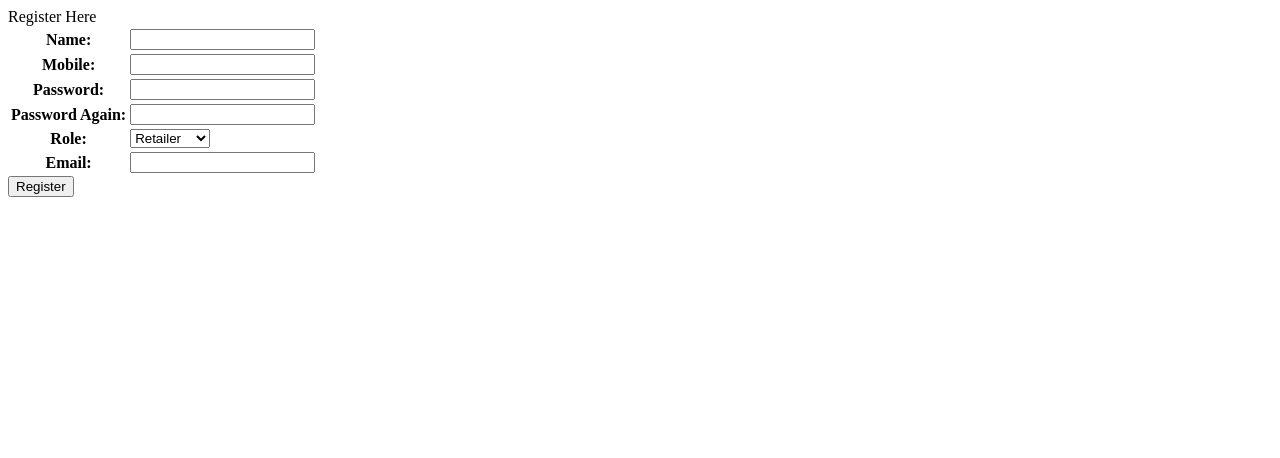
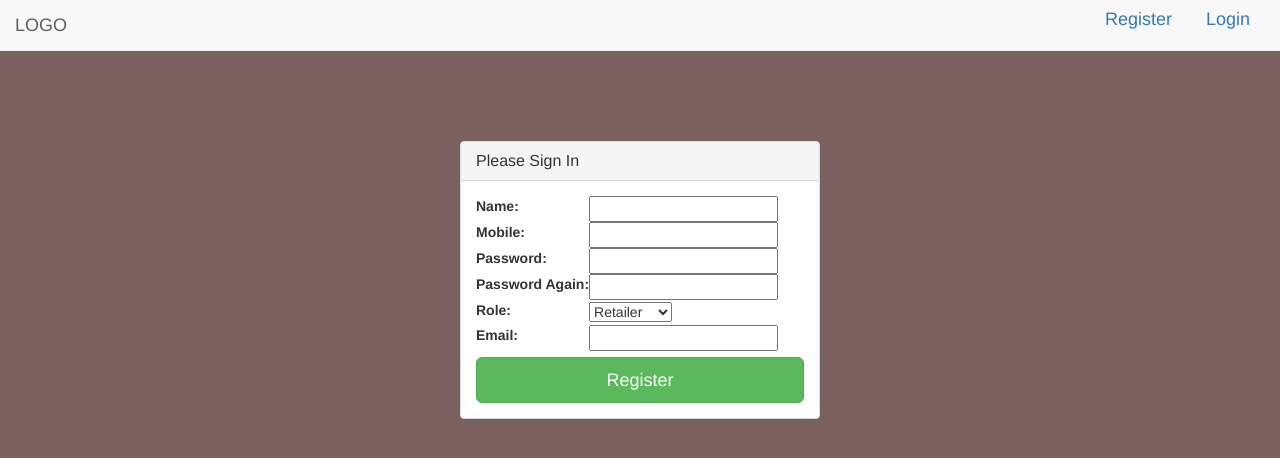
Before and after one commit to rlokesh12/products-web, a Django app: page /register/ in a window 1280 px wide. Shown: the top 458 px of the page. Run offline with Django 3.2, Linux system fonts and the light colour scheme; some libraries are stand-ins or nearby versions.

Commit message:
Changes in registration and login page

```diff
--- a/Templates/home/registration.html
+++ b/Templates/home/registration.html
@@ -3,17 +3,70 @@
 <head>
     <meta charset="UTF-8">
     <title>Registration Page</title>
+    <!-- Bootstrap Core CSS -->
+    <link href="/static/css/bootstrap.min.css" rel="stylesheet">
+
+
+    <!-- Custom CSS -->
+    <link href="/static/css/sb-admin-2.css" rel="stylesheet">
+
+    <!-- Custom Fonts -->
+    <link href="/static/css/font-awesome.min.css" rel="stylesheet" type="text/css">
 </head>
-<body>
+<body style="background-color: #7b6060">
     {% if method == 'GET' %}
-    <form method="post">
+        <nav class="navbar navbar-default navbar-static-top" role="navigation" style="margin-bottom: 0">
+            <div class="navbar-header">
+    {#            <button type="button" class="navbar-toggle" data-toggle="collapse" data-target=".navbar-collapse">#}
+    {#                <span class="sr-only">Toggle navigation</span>#}
+    {#                <span class="icon-bar"></span>#}
+    {#                <span class="icon-bar"></span>#}
+    {#                <span class="icon-bar"></span>#}
+    {#            </button>#}
+                <a class="navbar-brand" href="/">LOGO</a>
+            </div>
+            <!-- /.navbar-header -->
+
+            <ul class="nav navbar-top-links navbar-right">
+                <li>
+                    <h4><a href="../register/">Register</a></h4>
+                </li>
+                <li>
+                    <h4><a href="../login/">Login</a></h4>
+                </li>
+            </ul>
+        </nav>
+        <div class="container">
+            <div class="row">
+                <div class="col-md-4 col-md-offset-4">
+                    <div class="login-panel panel panel-default">
+                        <div class="panel-heading">
+                            <h3 class="panel-title">Please Sign In</h3>
+                        </div>
+                        <div class="panel-body">
+                            <form role="form" method="post">
                                 {% csrf_token %}
-        <span>{{ msg }}</span>
                                 <table>
                                     {{ form }}
                                 </table>
-        <button type="submit">Register</button>
+                                <!-- Change this to a button or input when using this as a form -->
+                                <div style="margin-top: 2%">
+                                    <button type="submit" class="btn btn-lg btn-success btn-block">Register</button>
+                                </div>
                             </form>
+                        </div>
+                    </div>
+                </div>
+            </div>
+        </div>
+    {#    <form method="post">#}
+    {#        {% csrf_token %}#}
+    {#        <span>{{ msg }}</span>#}
+    {#        <table>#}
+    {#            {{ form }}#}
+    {#        </table>#}
+    {#        <button type="submit">Register</button>#}
+    {#    </form>#}
     {% endif %}
 </body>
 </html>
--- a/requirements.txt
+++ b/requirements.txt
@@ -1,10 +1,15 @@
+dj-config-url==0.1.1
+dj-database-url==0.4.2
 Django==1.9
 django-pdb==0.5.1
 django-tastypie==0.13.3
+gunicorn==19.7.1
 MySQL-python==1.2.5
 olefile==0.44
 Pillow==4.1.1
+psycopg2==2.7.1
 python-dateutil==2.6.0
 python-mimeparse==1.6.0
 pytz==2017.2
 six==1.10.0
+whitenoise==3.3.0
```
Also changed, not shown: Templates/home/login.html (+22 -1 lines), Templates/home/showProducts.html (+8 -8 lines), Templates/retailer/retailerBase.html (+7 -7 lines), 1 other file. Lines whose indentation alone changed are shown as unchanged.
